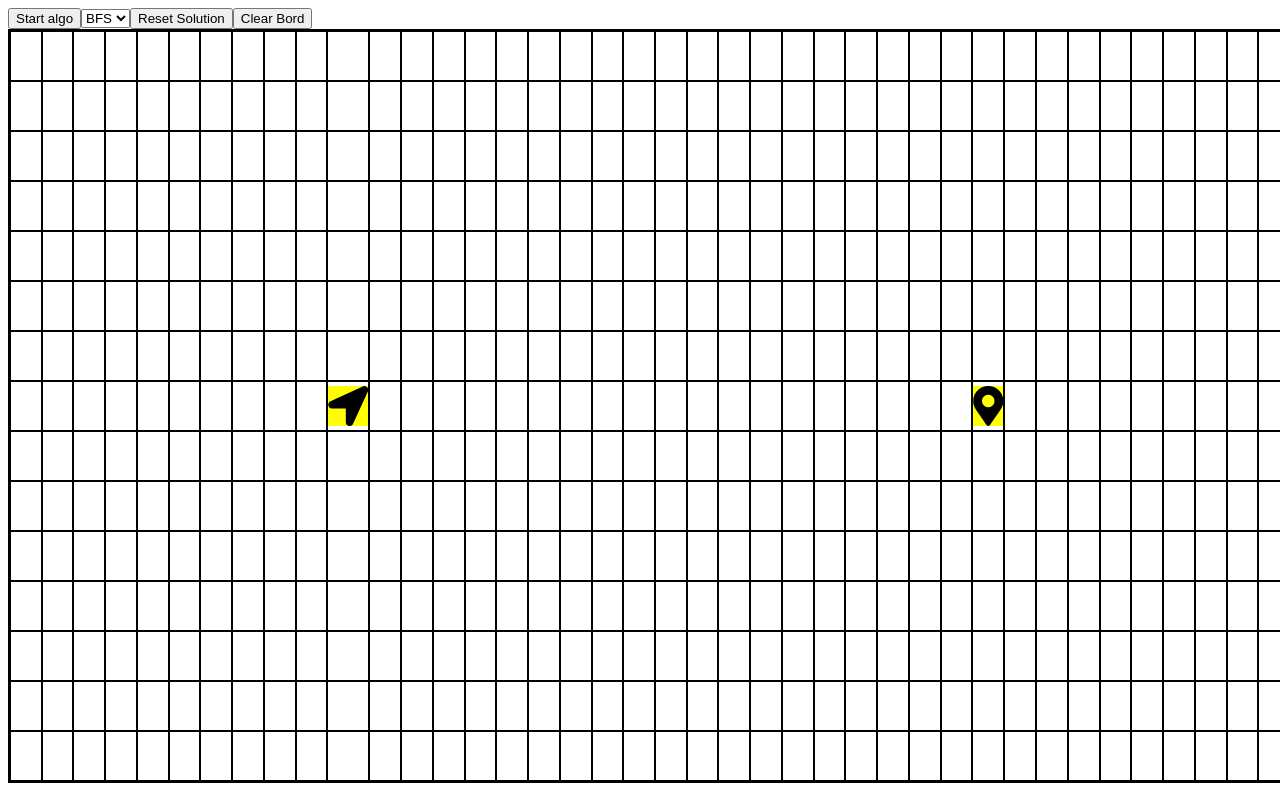
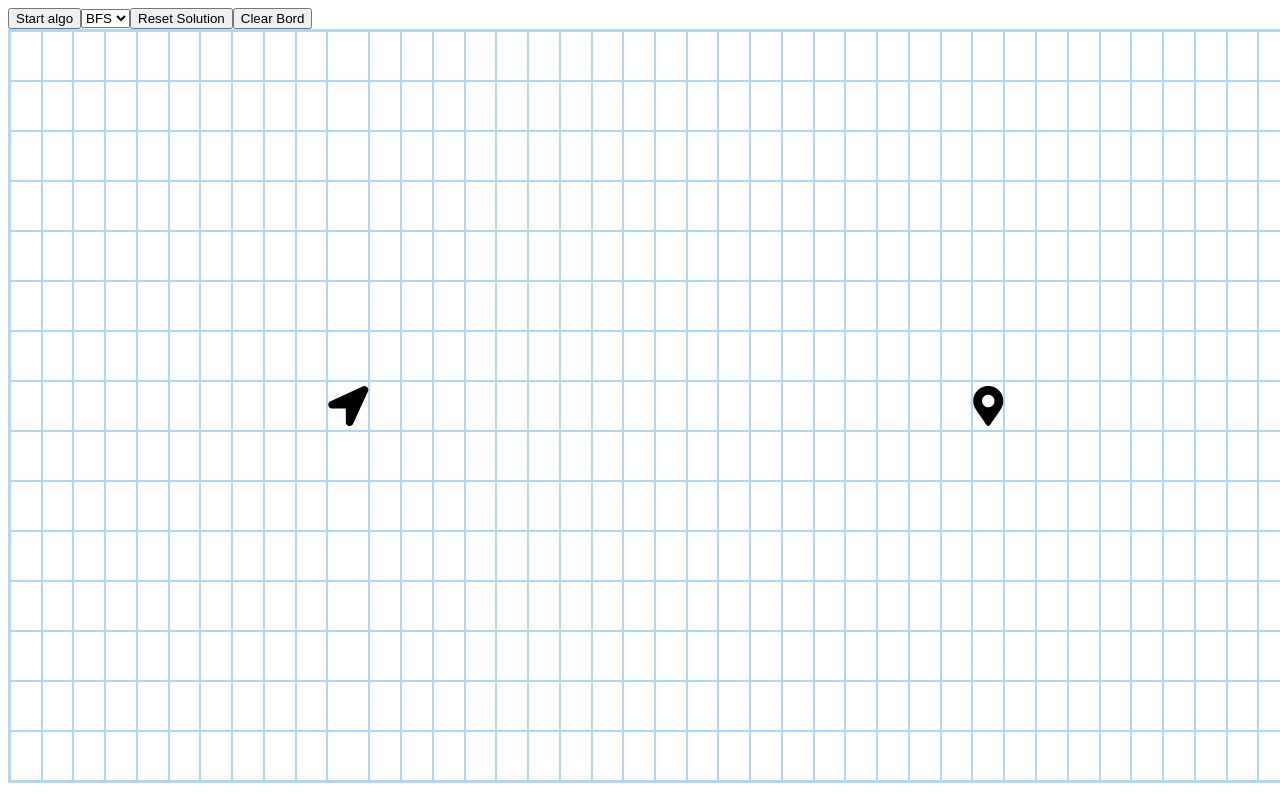
Before and after one commit to simonbucko/path_visualizer, a React (Create React App) app: page / in a window 1280 px wide. Built offline with nearby package versions, Linux system fonts and the light colour scheme.

Commit message:
grid styling done

```diff
--- a/src/alogorithms/BFS.js
+++ b/src/alogorithms/BFS.js
@@ -32,13 +32,14 @@ export const BFS = (grid, startNode, endNode, isVisualized) => {
     //backtrack path from start node to end node
     if (wasSolvable) {
         //get previous node from endnode
-        const [row, column] = grid[endNode.row][endNode.column].visitedFrom.split(' ');
-        let currentNode = grid[row][column];
+        let currentNode = grid[endNode.row][endNode.column];
         while ((currentNode.row !== startNode.row) || (currentNode.column !== startNode.column)) {
             path.unshift(currentNode);
             const [row, column] = currentNode.visitedFrom.split(' ')
             currentNode = grid[row][column];
         }
+        //adding starting node manualy
+        path.unshift(grid[startNode.row][startNode.column])
     }
     if (isVisualized) visualizeInstantly(wasSolvable, grid, solution, path)
     else visualize(wasSolvable, grid, solution, path)
--- a/src/alogorithms/DFS.js
+++ b/src/alogorithms/DFS.js
@@ -32,13 +32,14 @@ export const DFS = (grid, startNode, endNode, isVisualized) => {
     //backtrack path from start node to end node
     if (wasSolvable) {
         //get previous node from endnode
-        const [row, column] = grid[endNode.row][endNode.column].visitedFrom.split(' ');
-        let currentNode = grid[row][column];
+        let currentNode = grid[endNode.row][endNode.column];
         while ((currentNode.row !== startNode.row) || (currentNode.column !== startNode.column)) {
             path.unshift(currentNode);
             const [row, column] = currentNode.visitedFrom.split(' ')
             currentNode = grid[row][column];
         }
+        //adding starting node manualy
+        path.unshift(grid[startNode.row][startNode.column])
     }
     if (isVisualized) visualizeInstantly(wasSolvable, grid, solution, path)
     else visualize(wasSolvable, grid, solution, path)
--- a/src/alogorithms/Dijkstra.js
+++ b/src/alogorithms/Dijkstra.js
@@ -33,13 +33,14 @@ export const Dijkstra = (grid, startNode, endNode, isVisualized) => {
     }
     if (wasSolvable) {
         //get previous node from endnode
-        const [row, column] = grid[endNode.row][endNode.column].visitedFrom.split(' ');
-        let currentNode = grid[row][column];
+        let currentNode = grid[endNode.row][endNode.column];
         while ((currentNode.row !== startNode.row) || (currentNode.column !== startNode.column)) {
             path.unshift(currentNode);
             const [row, column] = currentNode.visitedFrom.split(' ')
             currentNode = grid[row][column];
         }
+        //adding starting node manualy
+        path.unshift(grid[startNode.row][startNode.column])
     }
     if (isVisualized) visualizeInstantly(wasSolvable, grid, solution, path)
     else visualize(wasSolvable, grid, solution, path)
--- a/src/components/Node/Node.jsx
+++ b/src/components/Node/Node.jsx
@@ -40,8 +40,8 @@ const Node = ({
       onMouseUp={(e) => onMouseUp(e)}
     >
       {isTree && <i className={"fas fa-tree"}></i>}
-      {isStartNode && <i class="fas fa-location-arrow startingNode"></i>}
-      {isEndNode && <i class="fas fa-map-marker-alt endingNode"></i>}
+      {isStartNode && <i className="fas fa-location-arrow startingNode"></i>}
+      {isEndNode && <i className="fas fa-map-marker-alt endingNode"></i>}
     </div>
   );
 };
--- a/src/styles/_base.scss
+++ b/src/styles/_base.scss
@@ -3,7 +3,7 @@
   grid-template-columns: repeat(40, 1fr);
   grid-auto-rows: minmax(em(50), auto);
   grid-gap: 0;
-  border: em(2) solid black;
+  border: em(2) solid $borderColor;
   min-width: 1280px;
 }
 
--- a/src/styles/_node.scss
+++ b/src/styles/_node.scss
@@ -1,5 +1,5 @@
 .node {
-  border: em(0.5) solid black;
+  border: em(0.5) solid $borderColor;
   cursor: pointer;
   display: flex;
   justify-content: center;
@@ -7,17 +7,15 @@
   i {
     font-size: em(40);
   }
+  background-color: white;
+  transition: 0.4s ease-in-out;
 }
 
 .startingNode {
-  background-color: yellow;
-
   cursor: grab;
 }
 
 .endingNode {
-  background-color: yellow;
-
   cursor: grab;
 }
 
@@ -26,11 +24,12 @@
 }
 
 .visited {
-  background-color: blueviolet;
+  animation: visited 1s linear both alternate;
 }
 
 .path {
-  background-color: yellow;
+  background-color: yellow !important;
+  animation: shortestPath 0.5s linear 1; //direction fill-mode
 }
 
 .visited.startingNode {
@@ -40,3 +39,42 @@
 .visited.endingNode {
   background-color: green;
 }
+
+@keyframes visited {
+  0% {
+    transform: scale(0.3);
+    background-color: rgba(0, 0, 66, 0.75);
+    border-radius: 100%;
+  }
+
+  50% {
+    background-color: rgba(17, 104, 217, 0.75);
+  }
+
+  75% {
+    transform: scale(1.2);
+    background-color: rgba(0, 217, 159, 0.75);
+  }
+
+  100% {
+    transform: scale(1);
+    background-color: rgba(0, 190, 218, 0.75);
+  }
+}
+
+@keyframes shortestPath {
+  0% {
+    transform: scale(0.6);
+    background-color: rgb(255, 254, 106);
+  }
+
+  50% {
+    transform: scale(1.2);
+    background-color: rgb(255, 254, 106);
+  }
+
+  100% {
+    transform: scale(1);
+    background-color: rgb(255, 254, 106);
+  }
+}
--- a/src/styles/_variables.scss
+++ b/src/styles/_variables.scss
@@ -0,0 +1 @@
+$borderColor: rgb(175, 216, 248);
```
